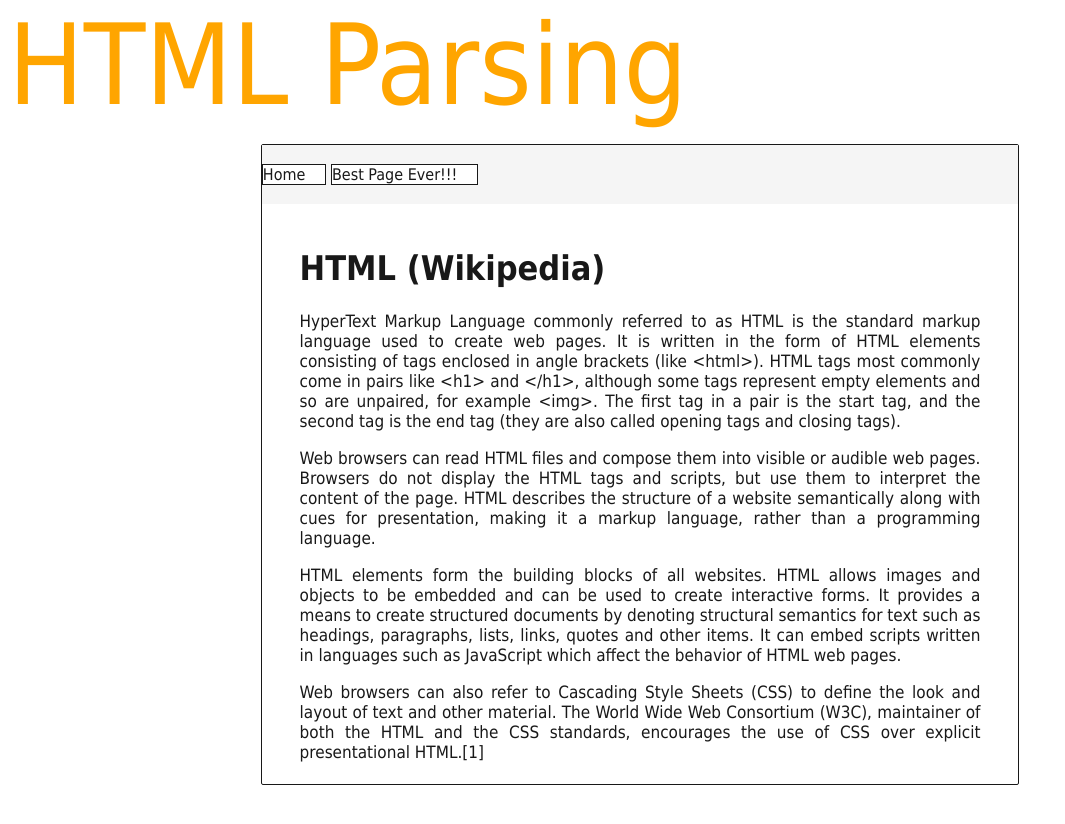
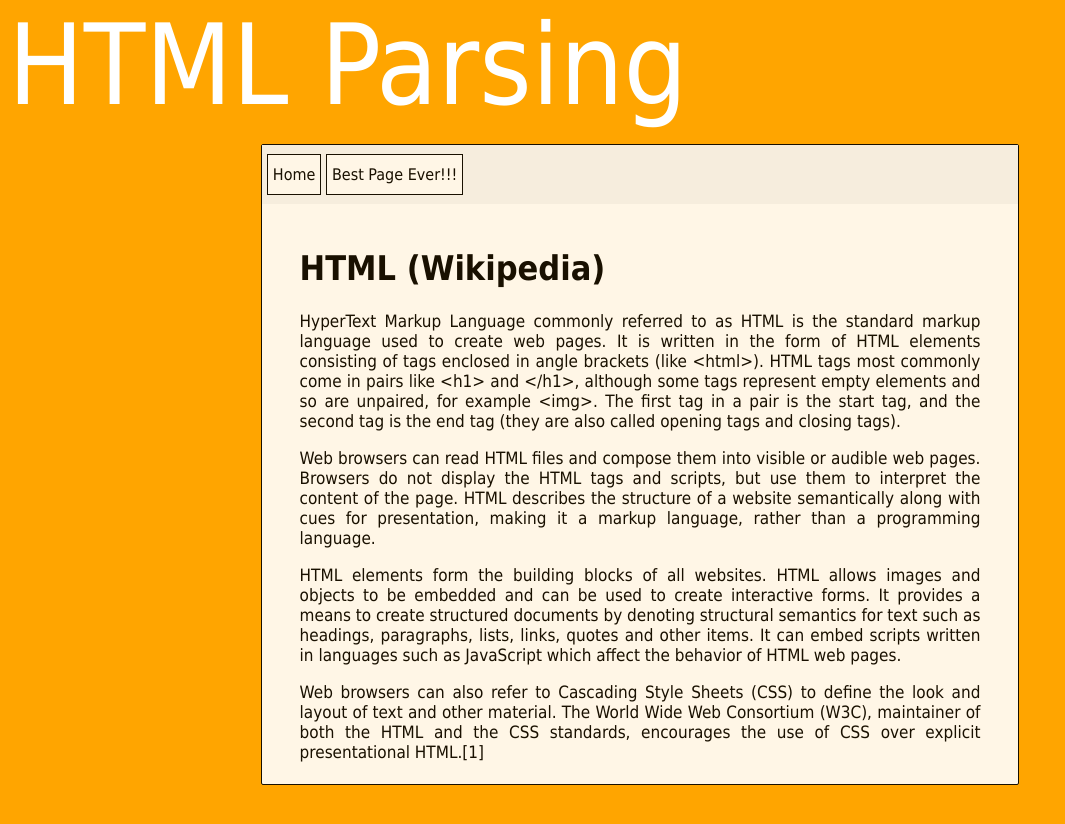
Before and after one commit to webtechbazen/webtechbazen.github.io, a plain HTML site: page index.html in a window 1280 px wide. Shown: the whole page, without its empty margins (0-1065 px from the left). Drawn offline with Linux system fonts and the light colour scheme.

Commit message:
Oranje boven

```diff
--- a/style.css
+++ b/style.css
@@ -1,12 +1,12 @@
 body {
-	background-color: white;
+	background-color: orange;
 }
 
 .title {
 	position: fixed;
 	top: 0px;
 	z-index: -1;
-	color: orange;
+	color: white;
 	text-align: left;
 	font-size: 7em;
 	font-family: Tahoma, Verdana, Segoe, sans-serif;
@@ -16,7 +16,7 @@ body {
 	background-color: white;
 	margin-top: 9em;
 	margin-right: 20%;
-	margin-bottom: 20px;
+	margin-bottom: 9em;
 	margin-left: 20%;
 	padding-top: 0px;
 	border: 1px solid black;
@@ -32,18 +32,18 @@ body {
 }
 
 #navlist {
-	padding: 20px 0px;
+	padding: 20px 5px;
 	margin-top: 0px;
 	background-color: #f5f5f5;
 }
 
 #navlist li {
+	padding: 10px 5px;
 	background-color: white;
 	display: inline;
 	list-style-type: none;
 	border: 1px solid black;
     text-align: center;
-	padding-right: 20px;
 }
 
 #navlist a {
```
